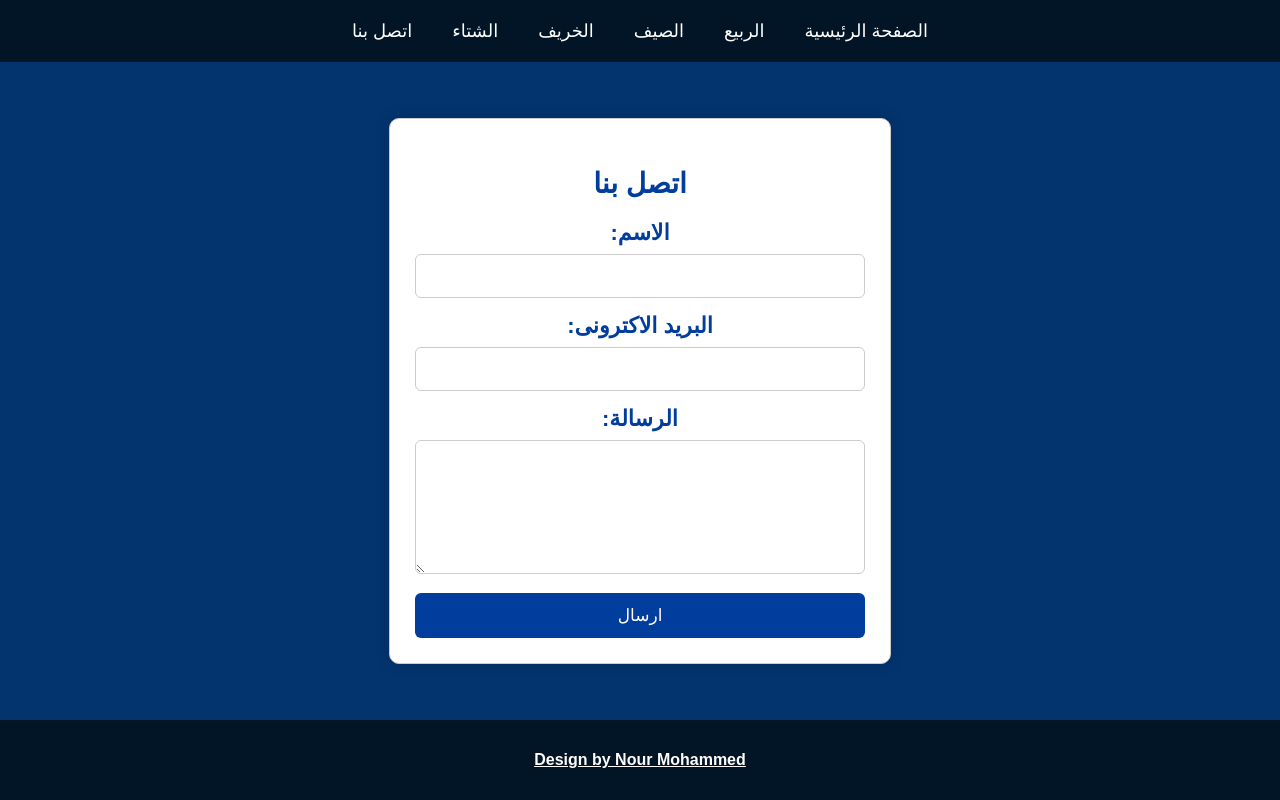
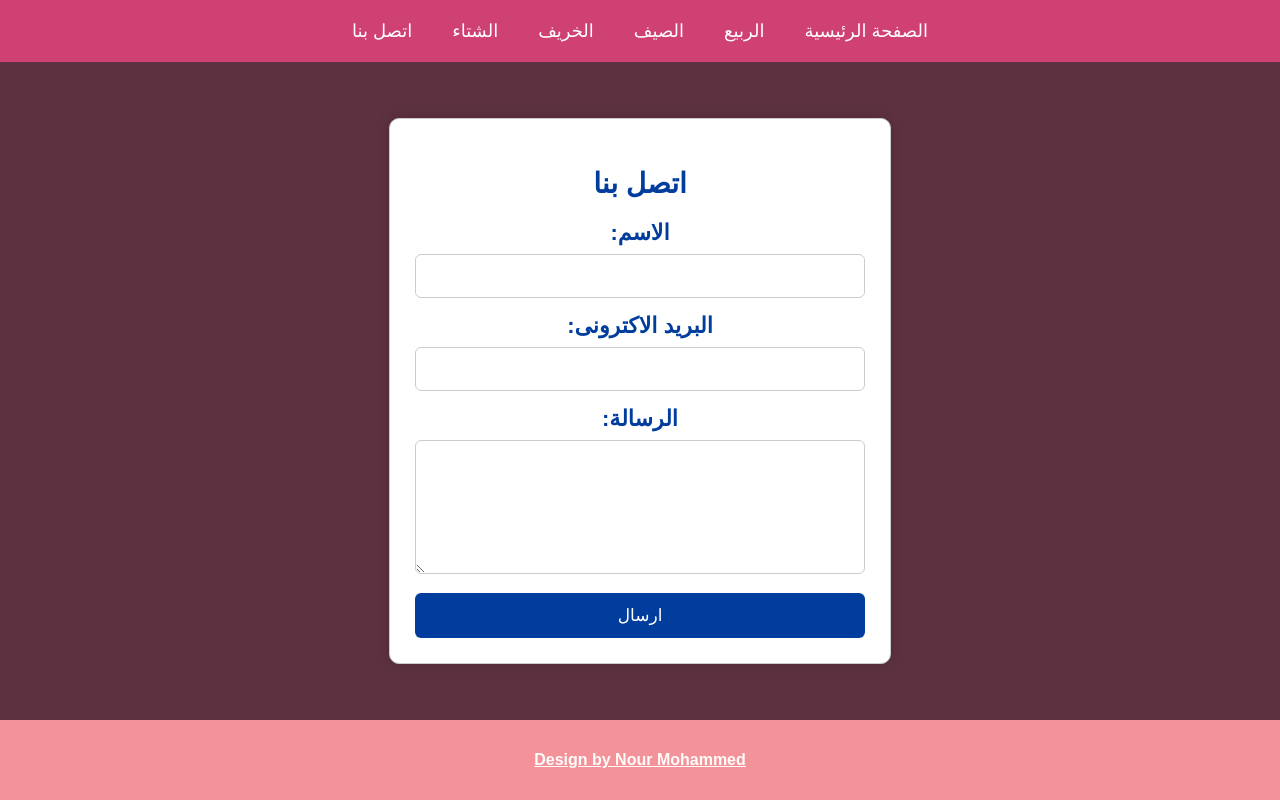
Before and after one commit to nour-mohamed14/the-seasons, a plain HTML site: page contactus.html in a window 1280 px wide. Drawn offline with Linux system fonts and the light colour scheme.

Commit message:
Add files via upload

```diff
--- a/contactus.html
+++ b/contactus.html
@@ -14,11 +14,11 @@
     display: flex;
     flex-direction: column;
     min-height: 100vh;
-    background-color: #03346E;
+    background-color: #5D3140;
 }
 
 header {
-    background-color: #021526;
+    background-color: #CF4173;
     color: white;
     padding: 10px 0;
 }
@@ -48,7 +48,7 @@ header {
 }
 
 .menu a:hover {
-    background-color: #6EACDA;
+    background-color: #F6D8BD;
 }
 
 main {
@@ -66,7 +66,7 @@ section {
 }
 
 footer {
-    background-color: #021526;
+    background-color: #F39399;
     color: #FFFCFB;
     text-align: center;
     padding: 15px;
```
Also changed, not shown: index.html (+4 -4 lines), الخريف.html (+4 -4 lines), الربيع.html (+4 -4 lines), الشتاء.html (+4 -4 lines), الصيف.html (+4 -4 lines).
